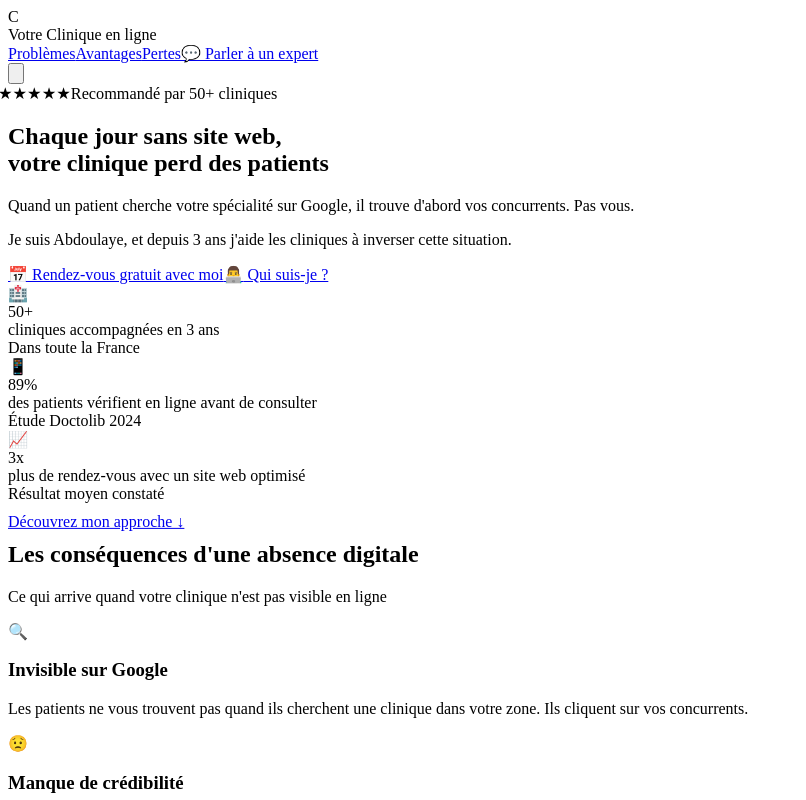
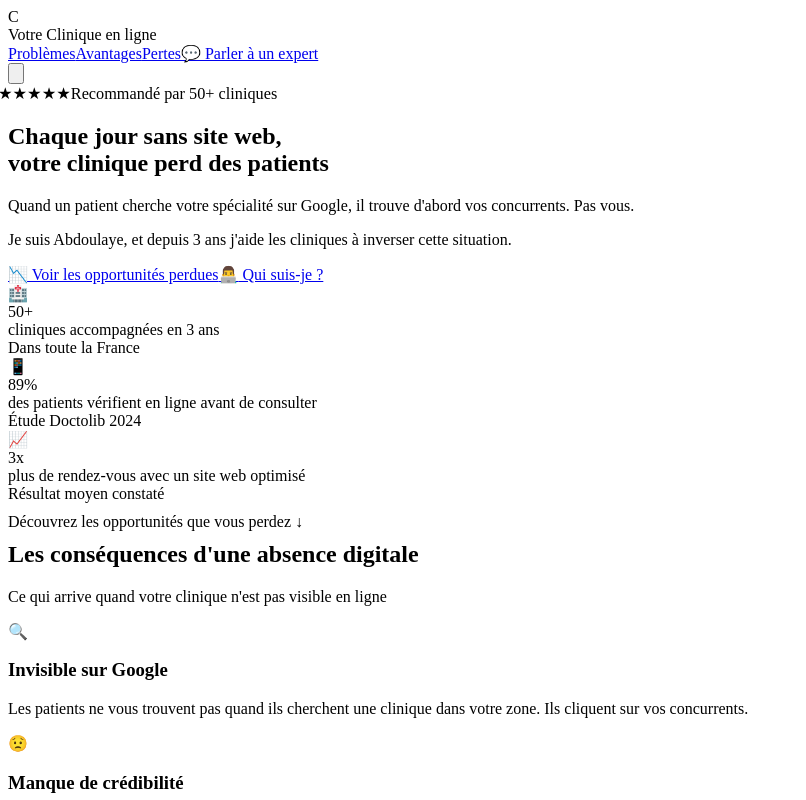
Before and after one commit to PATAWALA/Clinique, a Next.js app: page / in a window 1280 px wide. Shown: the top 800 px of the page, without its empty margins (0-806 px from the left). Built offline with nearby package versions, Linux system fonts and the light colour scheme.

Commit message:
26 update

```diff
--- a/pages/index.tsx
+++ b/pages/index.tsx
@@ -107,11 +107,10 @@ function Hero() {
           {/* Boutons */}
           <div className="flex flex-col sm:flex-row gap-4 justify-center mb-10">
             <a
-              href={`https://wa.me/${config.whatsapp}?text=Bonjour%20Abdoulaye%2C%20parlons%20de%20mon%20site%20web`}
-              target="_blank"
-              className="inline-flex items-center justify-center bg-green-500 hover:bg-green-600 text-white px-8 py-4 rounded-full font-semibold text-lg hover:scale-105 transition-all shadow-lg"
+              href="#problems"
+              className="inline-flex items-center justify-center bg-gradient-to-r from-blue-600 to-green-500 text-white px-8 py-4 rounded-full font-semibold text-lg hover:scale-105 transition-all shadow-lg"
             >
-              <span className="mr-2 text-xl">📅</span> Rendez-vous gratuit avec moi
+              <span className="mr-2">📉</span> Voir les opportunités perdues
             </a>
             <a
               href="#about"
@@ -164,7 +163,7 @@ function Hero() {
             animate={{ y: [0, 10, 0] }}
             transition={{ repeat: Infinity, duration: 2 }}
           >
-            <a href="#about" className="text-sm">Découvrez mon approche ↓</a>
+            <span className="text-sm">Découvrez les opportunités que vous perdez ↓</span>
           </motion.div>
 
         </motion.div>
@@ -223,7 +222,7 @@ function Problems() {
 // ==================== ABOUT ====================
 function About() {
   return (
-    <section className="py-16 md:py-24 bg-gradient-to-br from-white via-blue-50 to-green-50" id='about'>
+    <section className="py-16 md:py-24 bg-gradient-to-br from-white via-blue-50 to-green-50">
       <div className="max-w-7xl mx-auto px-4 sm:px-6 lg:px-8">
         {/* Titre */}
         <motion.div
```
